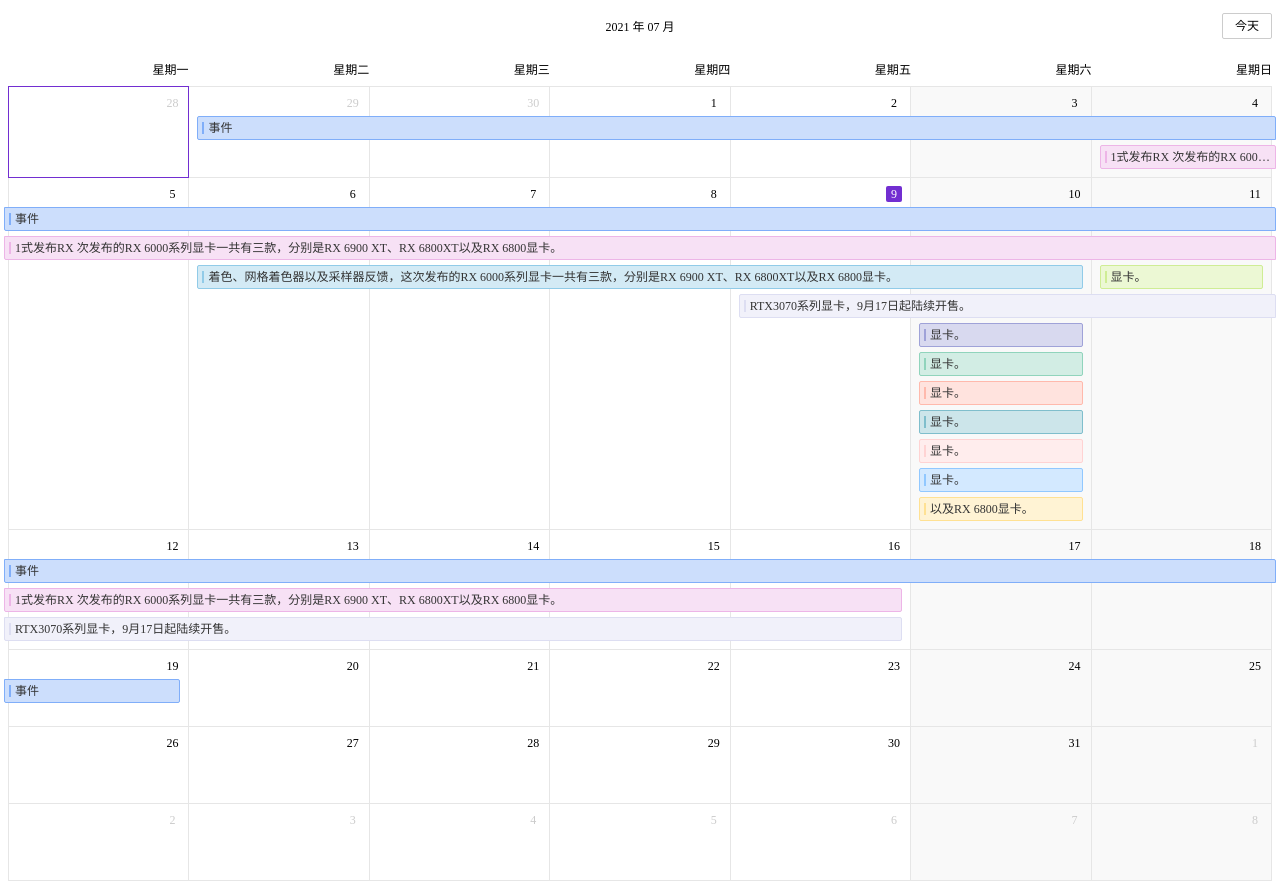
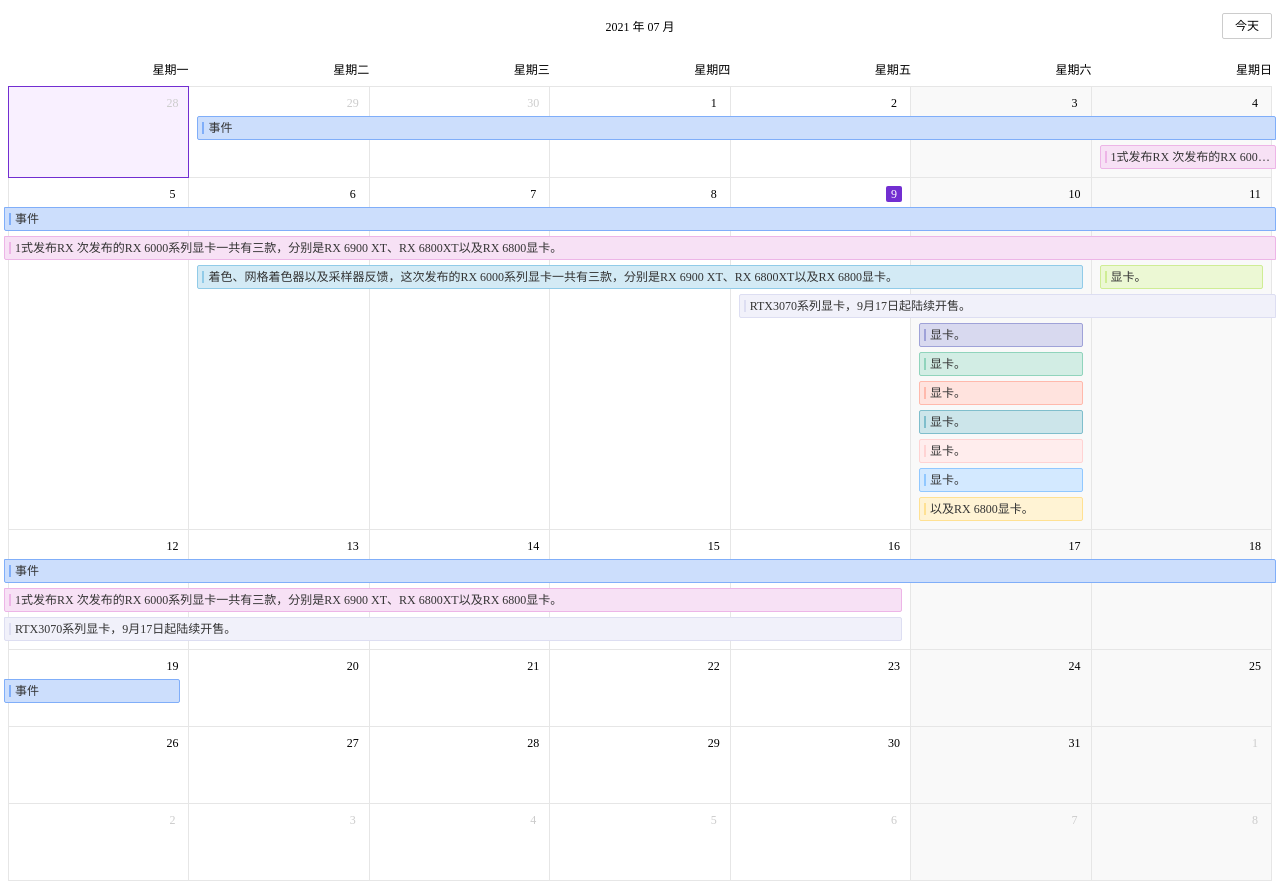
Before and after one commit to haolic/edit-calendar, a React (Vite) app: page / in a window 1280 px wide. In both pictures the pointer is over the element 98 px from the left and 131 px from the top of the page. Built offline with nearby package versions, Linux system fonts and the light colour scheme; a web font is replaced by a local one.

Commit message:
style: 样式调整

```diff
--- a/src/components/date-cell/index.less
+++ b/src/components/date-cell/index.less
@@ -31,6 +31,7 @@
     pointer-events: none;
   }
   &:hover {
+    background-color: var(--purple-1);
     &::after {
       border: 1px solid var(--main-color);
     }
```
